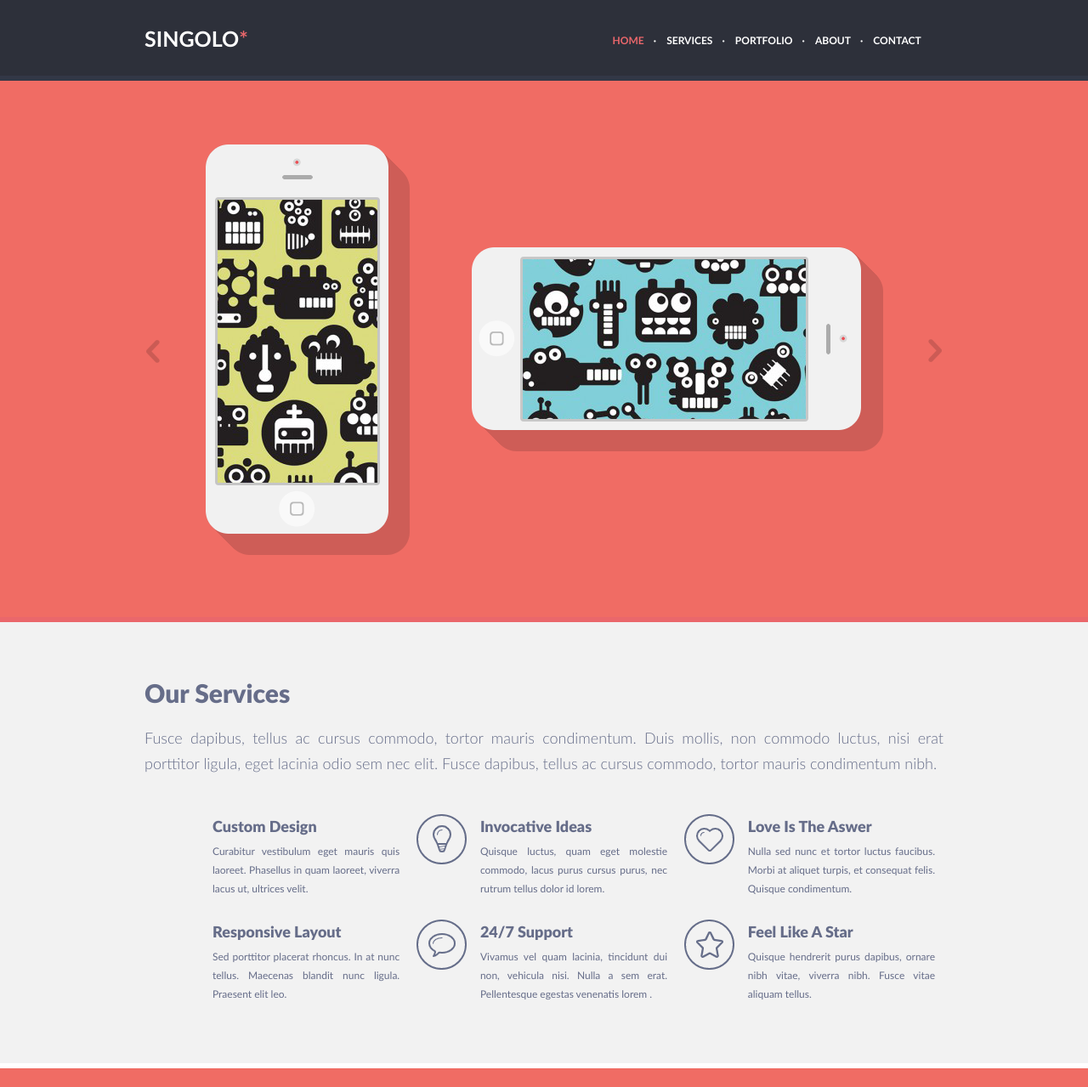
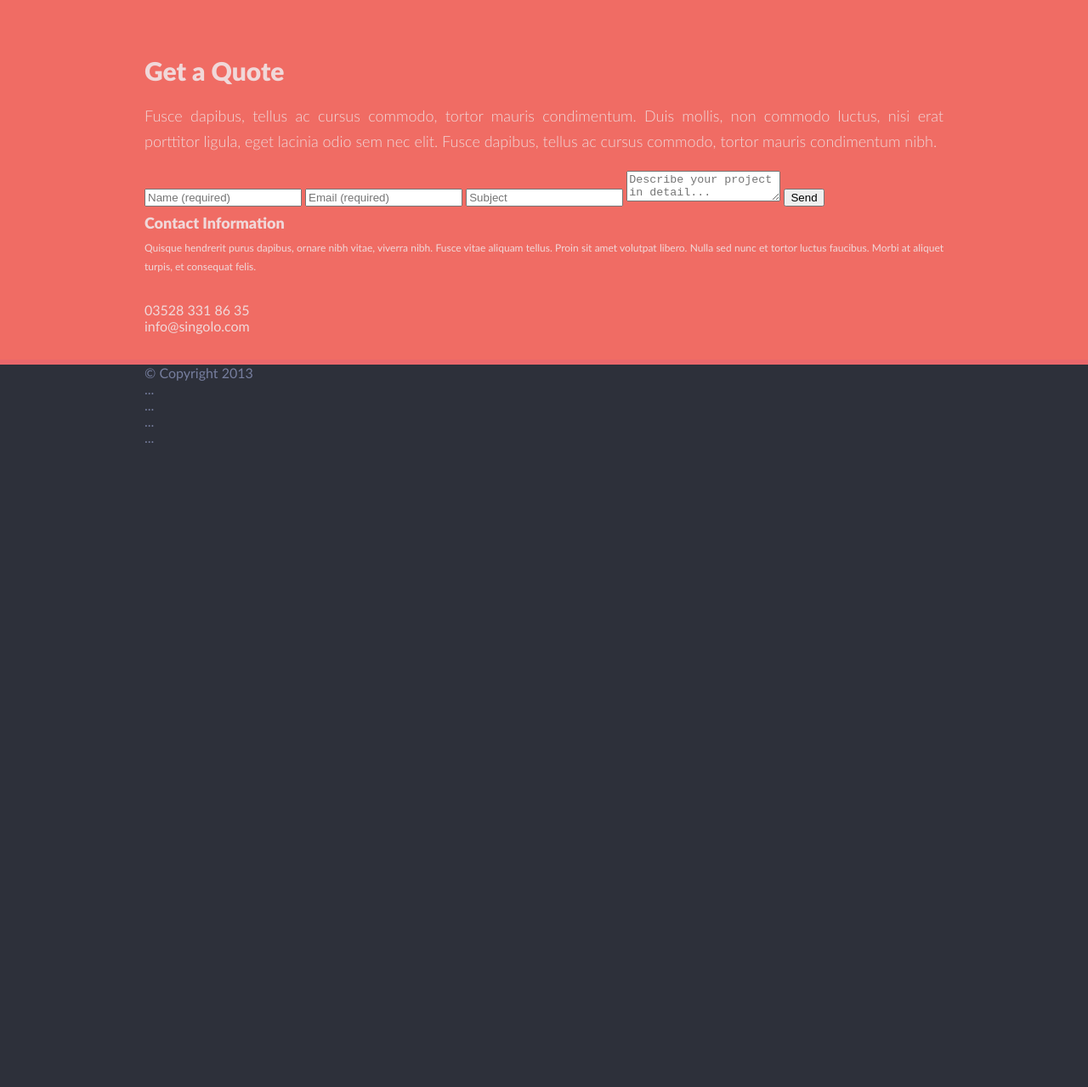
Before and after one commit to Tenshihiko/RS-JS-fundamental-singolo, a plain HTML site: page singolo/singolo3.html in a window 1280 px wide. Shown: the top 1279 px of the page at 85% size. After the commit the page ends 800 px from the top, so only its background shows below. Drawn offline with Linux system fonts and the light colour scheme.

Commit message:
refactor: remove singolo-1 from singolo-3

```diff
--- a/singolo/singolo3.html
+++ b/singolo/singolo3.html
@@ -12,69 +12,7 @@
 </head>
 
 <body>
-    <header class="site-header">
-        <div class="container">
-            <h1 class="logo site-header__logo"><a href="#"><span class="logo__name">Singolo</span><span class="logo__asterisk">*</span></a></h1>
-            <nav class="site-header__nav">
-                <ul>
-                    <li><a href="./#home" class="a_focus">Home</a></li>
-                    <li><a href="./#services">Services</a></li>
-                    <li><a href="./#portfolio">Portfolio</a></li>
-                    <li><a href="./#about">About</a></li>
-                    <li><a href="./#contact">Contact</a></li>
-                </ul>
-            </nav>
-        </div>
-    </header>
     <main>
-        <section id="home" class="home">
-            <div class="container">
-                <div class="gallery home__gallery">
-                    <h2 class="section__header visible-hidden">Example Gallery</h2>
-                    <div class="gallery__arrow gallery__arrow-left"></div>
-                    <div class="gallery__arrow gallery__arrow-right"></div>
-                    <ul>
-                        <li>
-                            <img src="assets/gallery/photo1.png" />
-                        </li>
-                    </ul>
-                </div>
-            </div>
-        </section>
-        <section id="services" class="services">
-            <div class="container">
-                <h2>Our Services</h2>
-                <p>
-                    Fusce dapibus, tellus ac cursus commodo, tortor mauris condimentum. Duis mollis, non commodo luctus, nisi erat porttitor ligula, eget lacinia odio sem nec elit. Fusce dapibus, tellus ac cursus commodo, tortor mauris condimentum nibh.
-                </p>
-                <div class="services__list">
-                    <article class="service-item services-item__theme_design">
-                        <h3>Custom Design</h3>
-                        <p>Curabitur vestibulum eget mauris quis laoreet. Phasellus in quam laoreet, viverra lacus ut, ultrices velit.</p>
-                    </article>
-                    <article class="service-item services-item__theme_ideas">
-                        <h3>Invocative Ideas</h3>
-                        <p>Quisque luctus, quam eget molestie commodo, lacus purus cursus purus, nec rutrum tellus dolor id lorem.</p>
-                    </article>
-                    <article class="service-item services-item__theme_love">
-                        <h3>Love Is The Aswer</h3>
-                        <p>Nulla sed nunc et tortor luctus faucibus. Morbi at aliquet turpis, et consequat felis. Quisque condimentum.</p>
-                    </article>
-                    <article class="service-item services-item__theme_layout">
-                        <h3>Responsive Layout</h3>
-                        <p>Sed porttitor placerat rhoncus. In at nunc tellus. Maecenas blandit nunc ligula. Praesent elit leo.</p>
-                    </article>
-                    <article class="service-item services-item__theme_support">
-                        <h3>24/7 Support</h3>
-                        <p>Vivamus vel quam lacinia, tincidunt dui non, vehicula nisi. Nulla a sem erat. Pellentesque egestas venenatis lorem .</p>
-                    </article>
-                    <article class="service-item services-item__theme_star">
-                        <h3>Feel Like A Star</h3>
-                        <p>Quisque hendrerit purus dapibus, ornare nibh vitae, viverra nibh. Fusce vitae aliquam tellus.</p>
-                    </article>
-                </div>
-            </div>
-        </section>
         <section id="contact" class="contact">
             <div class="container">
                 <h2>Get a Quote</h2>
```
